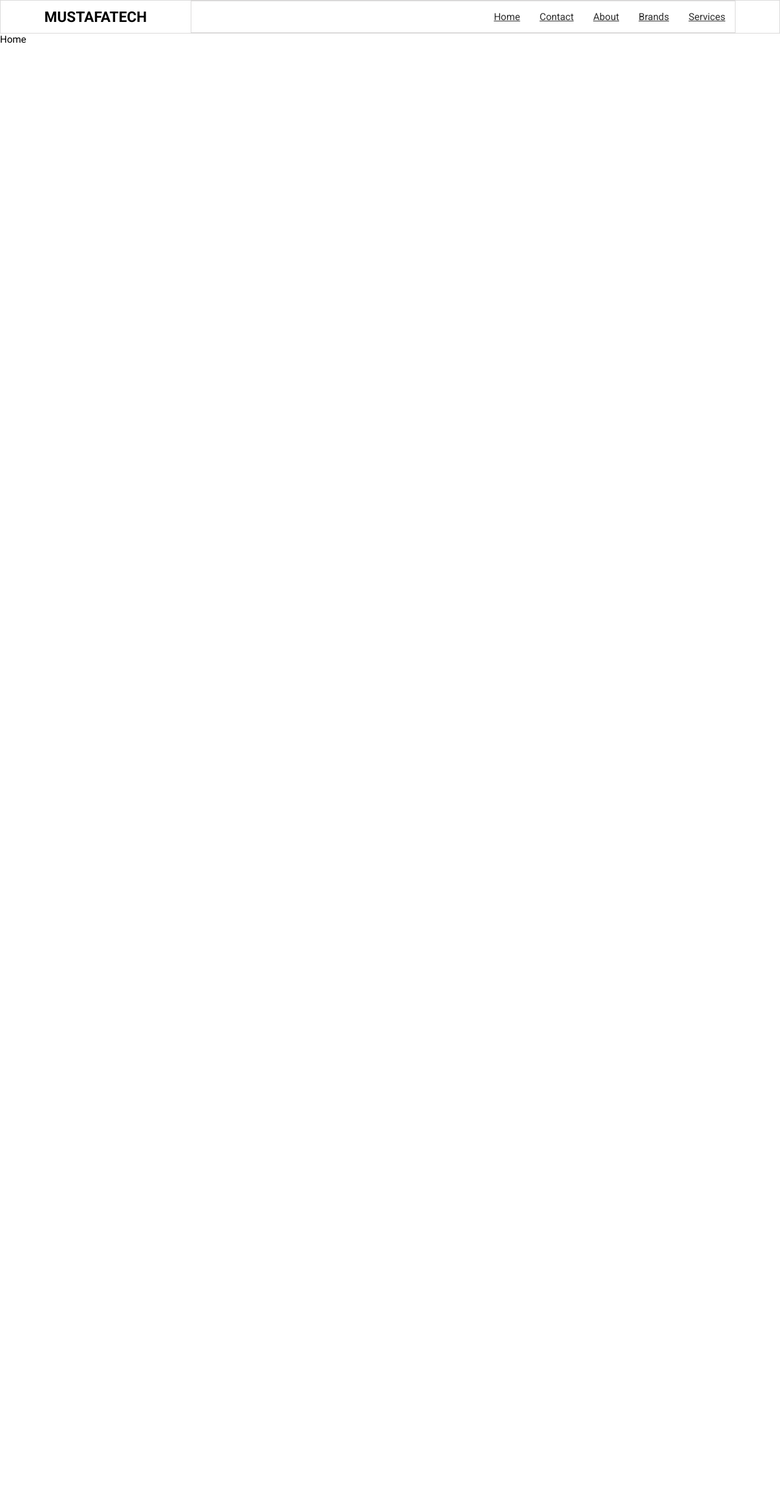
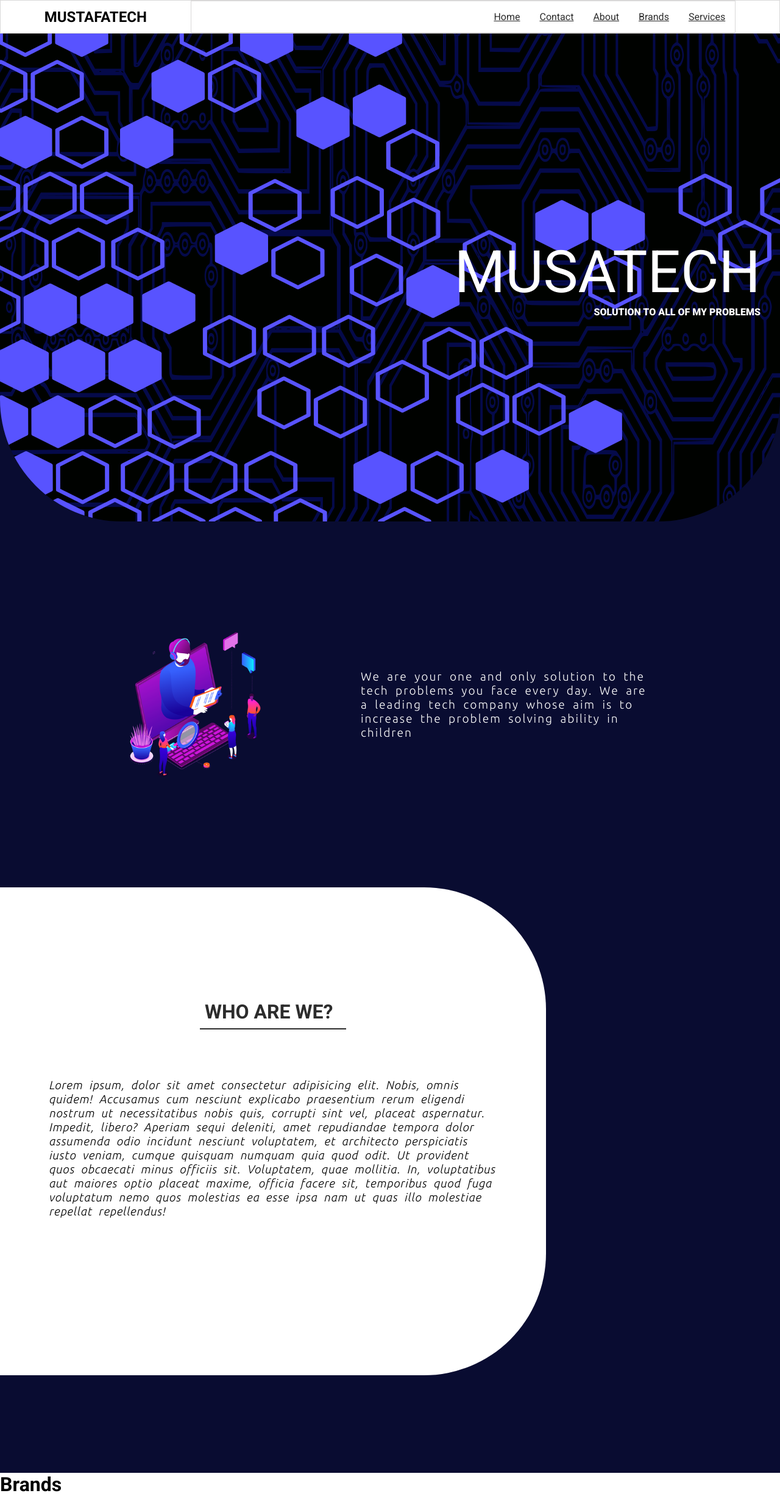
Before and after one commit to HIDZI123/React_project_01, a React (Create React App) app: page / in a window 1280 px wide. Shown: the whole page at 61% size. Before the commit the page ends 800 px from the top, so only its background shows below. Built offline with nearby package versions, Linux system fonts and the light colour scheme.

Commit message:
3divs in home complete ... rest tom

```diff
--- a/src/App.js
+++ b/src/App.js
@@ -1,9 +1,10 @@
 import { Route, Routes, BrowserRouter as Router } from "react-router-dom";
 import Header from "./components/Header";
+import Home from "./components/Home";
 
 import "./styles/App.scss";
 import "./styles/header.scss";
-import Home from "./components/Home";
+import "./styles/home.scss";
 
 function App() {
   return (
--- a/src/components/Home.jsx
+++ b/src/components/Home.jsx
@@ -1,9 +1,52 @@
-import React from 'react'
+import React from "react";
+import vg from "../assets/2.webp";
 
 function Home() {
   return (
-    <div>Home</div>
-  )
+    <>
+      <div className="home">
+        <main>
+          <h1>MusaTech</h1>
+          <p>Solution to all of my problems</p>
+        </main>
+      </div>
+
+      <div className="home2">
+        <img src={vg} alt="Graphics" />
+
+        <div>
+          <p>
+            We are your one and only solution to the tech problems you face
+            every day. We are a leading tech company whose aim is to increase
+            the problem solving ability in children
+          </p>
+        </div>
+      </div>
+
+      <div className="home3">
+        <div>
+          <h1>Who are we?</h1>
+          <p>
+            Lorem ipsum, dolor sit amet consectetur adipisicing elit. Nobis,
+            omnis quidem! Accusamus cum nesciunt explicabo praesentium rerum
+            eligendi nostrum ut necessitatibus nobis quis, corrupti sint vel,
+            placeat aspernatur. Impedit, libero? Aperiam sequi deleniti, amet
+            repudiandae tempora dolor assumenda odio incidunt nesciunt
+            voluptatem, et architecto perspiciatis iusto veniam, cumque quisquam
+            numquam quia quod odit. Ut provident quos obcaecati minus officiis
+            sit. Voluptatem, quae mollitia. In, voluptatibus aut maiores optio
+            placeat maxime, officia facere sit, temporibus quod fuga voluptatum
+            nemo quos molestias ea esse ipsa nam ut quas illo molestiae repellat
+            repellendus!
+          </p>
+        </div>
+      </div>
+
+      <div className="home4">
+       <h1>Brands</h1>
+      </div>
+    </>
+  );
 }
 
-export default Home
+export default Home;
--- a/src/styles/colors.scss
+++ b/src/styles/colors.scss
@@ -3,4 +3,4 @@ $second: #090c31;
 $third: #5853ff;
 $dark: rgb(44, 44, 44);
 $text1: "Roboto";
-$text2: cursive;
+$text2: "Ubuntu";
--- /dev/null
+++ b/src/styles/home.scss
@@ -0,0 +1,119 @@
+@import "./colors.scss";
+
+.home {
+  width: 100%;
+  height: 100vh;
+  background-color: $second;
+  border-radius: 0 0 200px 200px;
+
+  > main {
+    position: absolute;
+    text-transform: uppercase;
+    display: flex;
+    flex-direction: column;
+    align-items: flex-end;
+    width: 100%;
+    height: 100%;
+    padding: 2rem;
+    justify-content: center;
+
+    > h1 {
+      font: 400 6rem $text1;
+      color: $first;
+    }
+
+    > p {
+      font: 900 1rem $text1;
+      color: $first;
+    }
+  }
+
+  &::before {
+    content: "";
+    width: 100%;
+    height: 100%;
+    border-radius: 0 0 200px 200px;
+    position: absolute;
+    background: no-repeat center/auto url("../assets/1.png");
+    filter: blur(0.25px);
+  }
+
+  &:hover {
+    filter: brightness(2);
+  }
+}
+
+.home2 {
+  width: 100%;
+  height: 100vh;
+  background-color: $second;
+  padding: 500px 0;
+  display: flex;
+  align-items: center;
+  justify-content: center;
+  margin-top: -200px;
+
+  > img {
+    width: 30%;
+    animation: imgUp 1.5s linear infinite alternate;
+  }
+
+  > div {
+    width: 50%;
+    display: flex;
+    flex-direction: column;
+    justify-content: center;
+    align-items: center;
+    padding: 5rem;
+    height: 100vh;
+
+    > p {
+      color: $first;
+      letter-spacing: 2px;
+      word-spacing: 5px;
+      font: 100 1.2rem $text2;
+    }
+  }
+}
+
+@keyframes imgUp {
+  to {
+    transform: translateY(-10px);
+  }
+}
+
+.home3 {
+  width: 100%;
+  height: 120vh;
+  background-color: $second;
+  margin-top: -200px;
+  display: flex;
+
+  > div {
+    width: 70%;
+    height: 100vh;
+    background-color: $first;
+    border-radius: 0 200px 200px 0;
+    display: flex;
+    flex-direction: column;
+    align-items: center;
+    justify-content: center;
+
+    > h1 {
+        text-transform: uppercase;
+        border-bottom: 2px solid $dark;
+        padding: 0.5rem;
+        width: 15rem;
+        color: $dark;
+    }
+
+    >p{
+        padding: 5rem;
+        letter-spacing: 1px;
+        word-spacing: 5px;
+        line-height: 170%;
+        font: italic 100 1.2rem $text2;
+
+    }
+  }
+}
```
